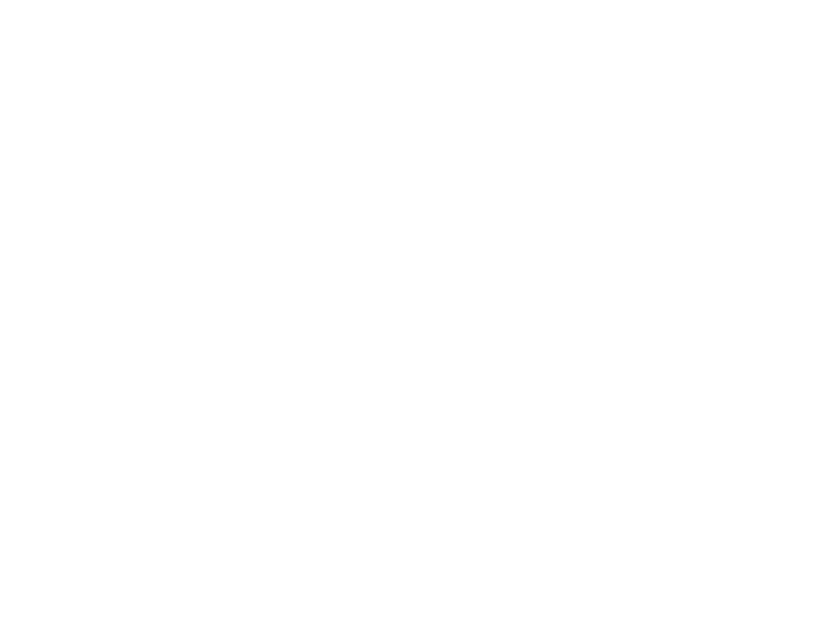
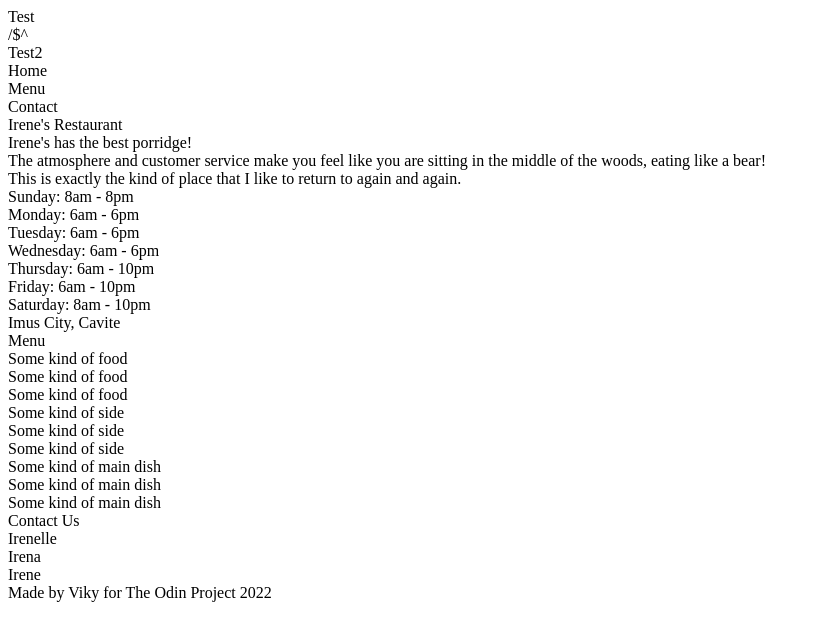
Before and after one commit to vikyw89/restaurant, a plain HTML site: page index.html in a window 1280 px wide. Shown: the whole page, without its empty margins (0-820 px from the left). Drawn offline with Linux system fonts and the light colour scheme; files whose address does not match are found by name.

Commit message:
finished menu and home

```diff
--- a/index.html
+++ b/index.html
@@ -4,10 +4,123 @@
     <meta charset="UTF-8">
     <meta http-equiv="X-UA-Compatible" content="IE=edge">
     <meta name="viewport" content="width=device-width, initial-scale=1.0">
-    <title>Document</title>
+    <link rel="stylesheet" href="https://fonts.googleapis.com/css?family=Roboto&display=swap">
+    <title>Restaurant</title>
 </head>
 <body>
     <div id="content"></div>
+    <header class="nav">
+        <div class="home">
+            Home
+        </div>
+        <div class="menu">
+            Menu
+        </div>
+        <div class="contact">
+            Contact
+        </div>
+    </header>
+    <main>
+        <div class="home-content">
+            <div class="home-title">
+                Irene's Restaurant
+            </div>
+            <div class="review-container">
+                <div class="review-card">
+                    Irene's has the best porridge!
+                </div>
+                <div class="review-card">
+                    The atmosphere and customer service make you feel like you are sitting in the middle of the woods, eating like a bear!
+                </div>
+                <div class="review-card">
+                    This is exactly the kind of place that I like to return to again and again.
+                </div>
+            </div>
+            <div class="hours-container">
+                <div>
+                    Sunday: 8am - 8pm
+                </div>
+                <div>
+                    Monday: 6am - 6pm
+                </div>
+                <div>
+                    Tuesday: 6am - 6pm
+                </div>
+                <div>
+                    Wednesday: 6am - 6pm
+                </div>
+                <div>
+                    Thursday: 6am - 10pm
+                </div>
+                <div>
+                    Friday: 6am - 10pm
+                </div>
+                <div>
+                    Saturday: 8am - 10pm
+                </div>
+            </div>
+            <div class="location">
+                Imus City, Cavite
+            </div>
+        </div>
+        <div class="menu-content">
+            <div class="menu-title">
+                Menu
+            </div>
+            <div class="beverages-container">
+                <div class="beverages-card">
+                    Some kind of food
+                </div>
+                <div class="beverages-card">
+                    Some kind of food
+                </div>
+                <div class="beverages-card">
+                    Some kind of food
+                </div>
+            </div>
+            <div class="sides-container">
+                <div class="sides-card">
+                    Some kind of side
+                </div>
+                <div class="sides-card">
+                    Some kind of side
+                </div>
+                <div class="sides-card">
+                    Some kind of side
+                </div>
+            </div>
+            <div class="main-dishes-container">
+                <div class="main-dishes-card">
+                    Some kind of main dish
+                </div>
+                <div class="main-dishes-card">
+                    Some kind of main dish
+                </div>
+                <div class="main-dishes-card">
+                    Some kind of main dish
+                </div>
+            </div>
+        </div>
+        <div class="contact-content">
+            <div class="contact-title">
+                Contact Us
+            </div>
+            <div class="contact-container">
+                <div class="contact-card">
+                    Irenelle
+                </div>
+                <div class="contact-card">
+                    Irena
+                </div>
+                <div class="contact-card">
+                    Irene
+                </div>
+            </div>
+        </div>
+    </main>
+    <footer>
+        Made by Viky for The Odin Project 2022
+    </footer>
     <script src="../dist/main.js"></script>
 </body>
 </html>
--- a/main.js
+++ b/main.js
@@ -1 +1 @@
-console.log("testings");
+document.querySelector("#content").innerHTML='<div class="testing">Test</div>/$^<div>Test2</div>';
```
